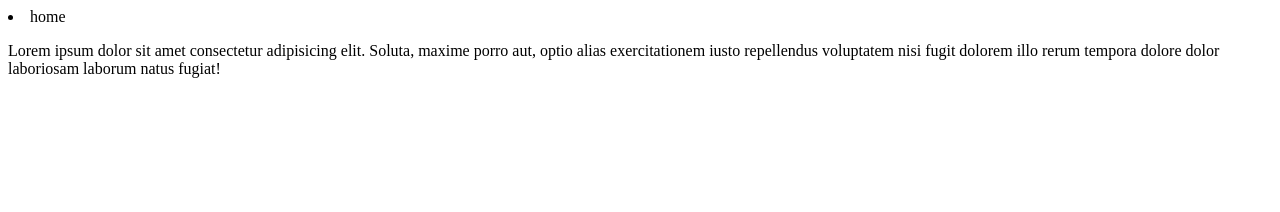
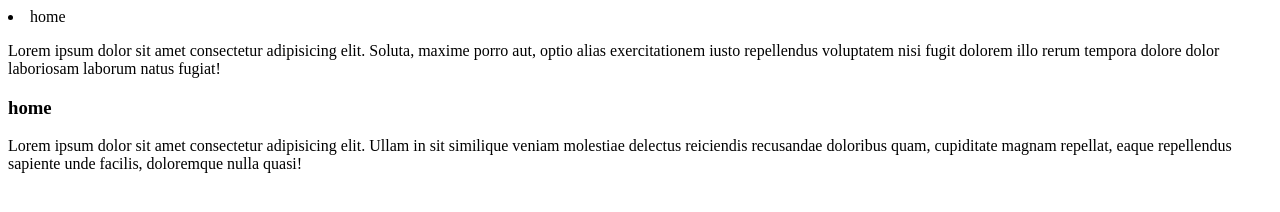
Before and after one commit to Momosu0309/myFIrstcommit, a plain HTML site: page index.html in a window 1280 px wide. Drawn offline with Linux system fonts and the light colour scheme.

Commit message:
deve-4 code

```diff
--- a/index.html
+++ b/index.html
@@ -18,5 +18,12 @@
       fugit dolorem illo rerum tempora dolore dolor laboriosam laborum natus
       fugiat!
     </p>
+    <h3>home</h3>
+    <p>
+      Lorem ipsum dolor sit amet consectetur adipisicing elit. Ullam in sit
+      similique veniam molestiae delectus reiciendis recusandae doloribus quam,
+      cupiditate magnam repellat, eaque repellendus sapiente unde facilis,
+      doloremque nulla quasi!
+    </p>
   </body>
 </html>
```
Also changed, not shown: index.js (+9 -0 lines).
